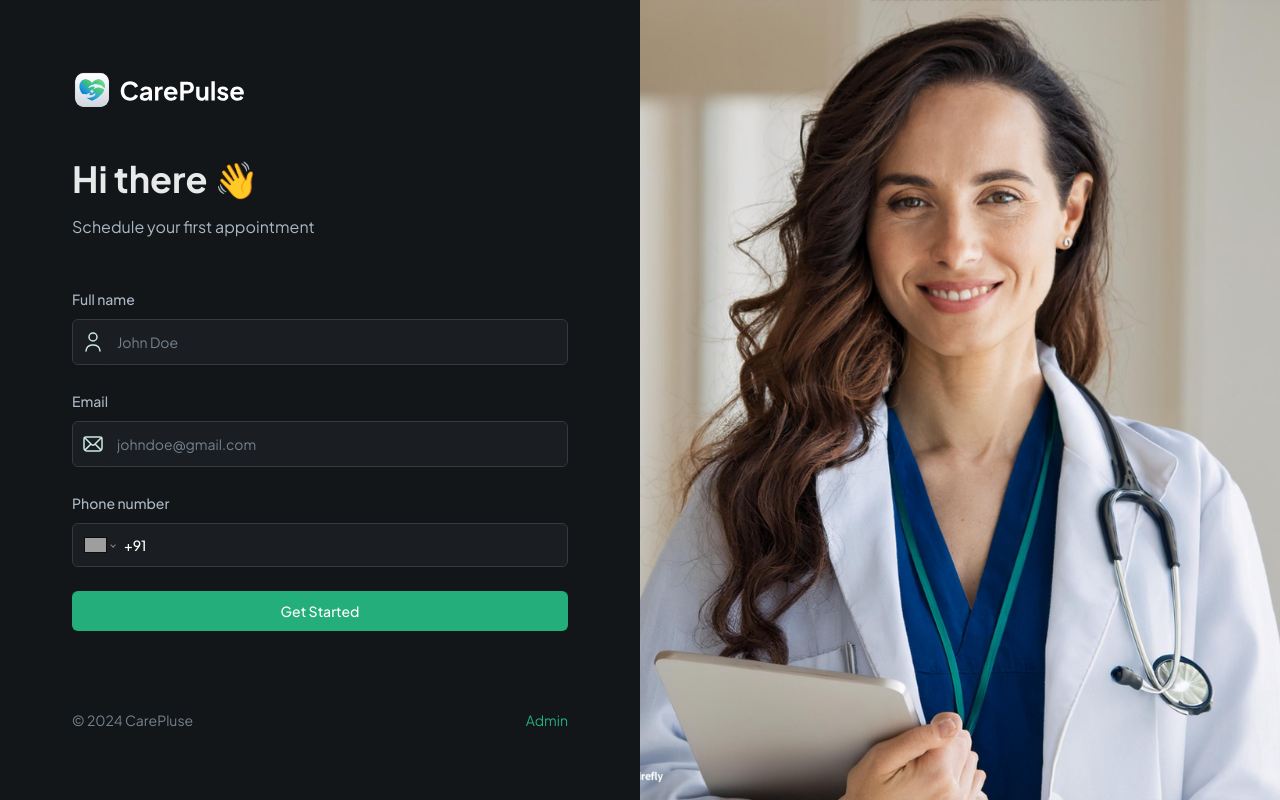
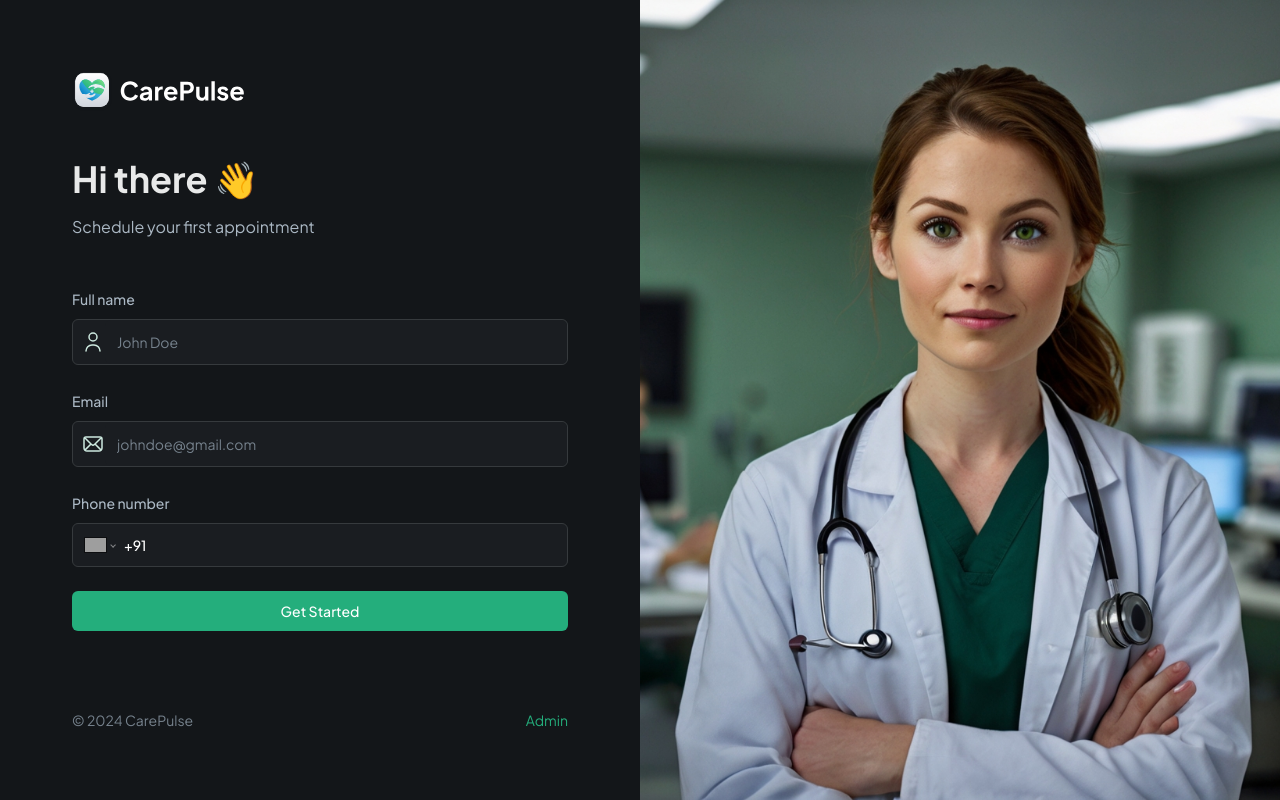
Before and after one commit to tapadar13/care-pulse, a Next.js app: page / in a window 1280 px wide. Built offline with nearby package versions, Linux system fonts and the light colour scheme; no server answers; grey boxes are pictures that could not be loaded.

Commit message:
fix(RegisterForm): resolve doctor selection issue in primary physician dropdown
- Replace defaultValue with value prop in CustomFormField component
- Ensure proper rendering of SelectItem components within Select
- Improve user feedback by displaying selected doctor information

```diff
--- a/app/page.tsx
+++ b/app/page.tsx
@@ -24,7 +24,7 @@
 
           <div className="text-14-regular mt-20 flex justify-between">
             <p className="justify-items-end text-dark-600 xl:text-left">
-              © 2024 CarePluse
+              © 2024 CarePulse
             </p>
             <Link href="/?admin=true" className="text-green-500">
               Admin
@@ -34,7 +34,7 @@
       </section>
 
       <Image
-        src="/assets/images/nurse4.jpg"
+        src="/assets/images/lady-doctor.jpg"
         height={1000}
         width={1000}
         alt="patient"
--- a/app/patients/[userId]/new-appointment/page.tsx
+++ b/app/patients/[userId]/new-appointment/page.tsx
@@ -23,7 +23,7 @@
             type="create"
           />
 
-          <p className="copyright mt-10 py-12">© 2024 CarePluse</p>
+          <p className="copyright mt-10 py-12">© 2024 CarePulse</p>
         </div>
       </section>
 
--- a/app/patients/[userId]/new-appointment/success/page.tsx
+++ b/app/patients/[userId]/new-appointment/success/page.tsx
@@ -72,7 +72,7 @@
           </Link>
         </Button>
 
-        <p className="copyright">© 2024 CarePluse</p>
+        <p className="copyright">© 2024 CarePulse</p>
       </div>
     </div>
   );
--- a/app/patients/[userId]/register/page.tsx
+++ b/app/patients/[userId]/register/page.tsx
@@ -22,7 +22,7 @@
 
           <RegisterForm user={user} />
 
-          <p className="copyright py-12">© 2024 CarePluse</p>
+          <p className="copyright py-12">© 2024 CarePulse</p>
         </div>
       </section>
 
--- a/components/CustomFormField.tsx
+++ b/components/CustomFormField.tsx
@@ -105,14 +105,17 @@
     case FormFieldType.SKELETON:
       return props.renderSkeleton ? props.renderSkeleton(field) : null;
     case FormFieldType.SELECT:
+      console.log("Select field value:", field.value);
       return (
         <FormControl>
-          <Select onValueChange={field.onChange} defaultValue={field.value}>
-            <FormControl>
-              <SelectTrigger className="shad-select-trigger">
-                <SelectValue placeholder={props.placeholder} />
-              </SelectTrigger>
-            </FormControl>
+          <Select
+            onValueChange={field.onChange}
+            // defaultValue={field.value}
+            value={field.value}
+          >
+            <SelectTrigger className="shad-select-trigger">
+              <SelectValue placeholder={props.placeholder} />
+            </SelectTrigger>
             <SelectContent className="shad-select-content">
               {props.children}
             </SelectContent>
--- a/components/forms/PatientForm.tsx
+++ b/components/forms/PatientForm.tsx
@@ -44,9 +44,11 @@
     try {
       const userData = { name, email, phone };
 
-      const newUser = await createUser(userData);
+      const newUser: any = await createUser(userData);
 
-      router.push(`/patients/${newUser.$id}/register`);
+      if (newUser) {
+        router.push(`/patients/${newUser.$id}/register`);
+      }
     } catch (error) {
       console.log(error);
     }
@@ -58,7 +60,7 @@
     <Form {...form}>
       <form onSubmit={form.handleSubmit(onSubmit)} className="space-y-6 flex-1">
         <section className="mb-12 space-y-4">
-          <h1 className="header">Hi there 👋</h1>
+          <h1 className="header text-white">Hi there 👋</h1>
           <p className="text-dark-700">Schedule your first appointment</p>
         </section>
         <CustomFormField
--- a/components/forms/RegisterForm.tsx
+++ b/components/forms/RegisterForm.tsx
@@ -1,6 +1,7 @@
 "use client";
 
 import { useState } from "react";
+import Image from "next/image";
 import { useRouter } from "next/navigation";
 import { useForm } from "react-hook-form";
 import { z } from "zod";
@@ -19,9 +20,8 @@
   IdentificationTypes,
   PatientFormDefaultValues,
 } from "@/constants";
-import { SelectItem } from "@radix-ui/react-select";
-import Image from "next/image";
 import { FileUploader } from "../FileUploader";
+import { SelectItem } from "../ui/select";
 
 function RegisterForm({ user }: { user: User }) {
   const [isLoading, setIsLoading] = useState(false);
@@ -94,6 +94,8 @@
     setIsLoading(false);
   }
 
+  console.log(form.watch("primaryPhysician")); // Logs the selected value
+
   return (
     <Form {...form}>
       <form
@@ -101,13 +103,13 @@
         className="space-y-12 flex-1"
       >
         <section className="space-y-4">
-          <h1 className="header">Welcome 👋</h1>
+          <h1 className="header text-white">Welcome 👋</h1>
           <p className="text-dark-700">Let us know more about yourself</p>
         </section>
 
         <section className="space-y-6">
           <div className="mb-9 space-y-1">
-            <h2 className="sub-header">Personal Information</h2>
+            <h2 className="sub-header text-white">Personal Information</h2>
           </div>
 
           <CustomFormField
--- a/components/ui/button.tsx
+++ b/components/ui/button.tsx
@@ -1,11 +1,11 @@
-import * as React from "react"
-import { Slot } from "@radix-ui/react-slot"
-import { cva, type VariantProps } from "class-variance-authority"
+import * as React from "react";
+import { Slot } from "@radix-ui/react-slot";
+import { cva, type VariantProps } from "class-variance-authority";
 
-import { cn } from "@/lib/utils"
+import { cn } from "@/lib/utils";
 
 const buttonVariants = cva(
-  "inline-flex items-center justify-center whitespace-nowrap rounded-md text-sm font-medium ring-offset-background transition-colors focus-visible:outline-none focus-visible:ring-2 focus-visible:ring-ring focus-visible:ring-offset-2 disabled:pointer-events-none disabled:opacity-50",
+  "inline-flex items-center justify-center whitespace-nowrap rounded-md text-sm font-medium ring-offset-background ring-offset-white transition-colors focus-visible:outline-none focus-visible:ring-2 focus-visible:ring-ring focus-visible:ring-offset-2 disabled:pointer-events-none disabled:opacity-50",
   {
     variants: {
       variant: {
@@ -13,7 +13,7 @@
         destructive:
           "bg-destructive text-destructive-foreground hover:bg-destructive/90",
         outline:
-          "border border-input bg-background hover:bg-accent hover:text-accent-foreground",
+          "border border-input bg-white bg-background hover:bg-accent hover:text-accent-foreground",
         secondary:
           "bg-secondary text-secondary-foreground hover:bg-secondary/80",
         ghost: "hover:bg-accent hover:text-accent-foreground",
@@ -31,26 +31,26 @@
       size: "default",
     },
   }
-)
+);
 
 export interface ButtonProps
   extends React.ButtonHTMLAttributes<HTMLButtonElement>,
     VariantProps<typeof buttonVariants> {
-  asChild?: boolean
+  asChild?: boolean;
 }
 
 const Button = React.forwardRef<HTMLButtonElement, ButtonProps>(
   ({ className, variant, size, asChild = false, ...props }, ref) => {
-    const Comp = asChild ? Slot : "button"
+    const Comp = asChild ? Slot : "button";
     return (
       <Comp
         className={cn(buttonVariants({ variant, size, className }))}
         ref={ref}
         {...props}
       />
-    )
+    );
   }
-)
-Button.displayName = "Button"
+);
+Button.displayName = "Button";
 
-export { Button, buttonVariants }
+export { Button, buttonVariants };
```
Also changed, not shown: public/assets/images/lady-doctor.jpg (added).
